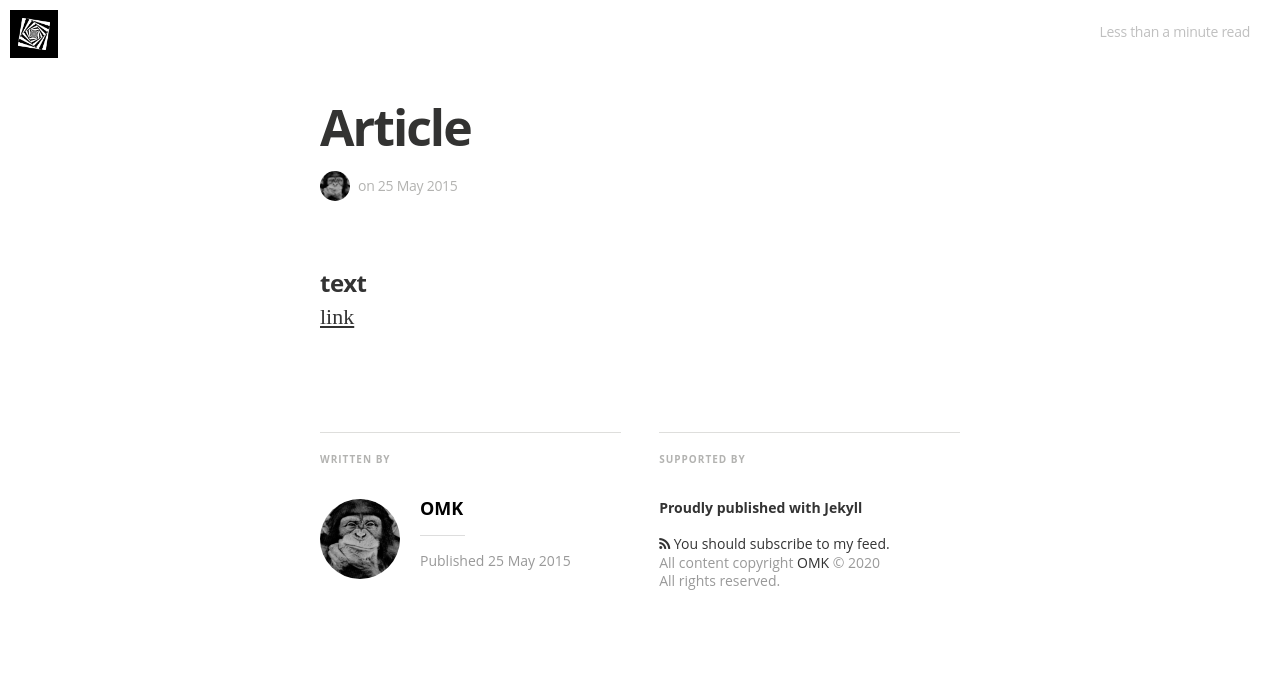
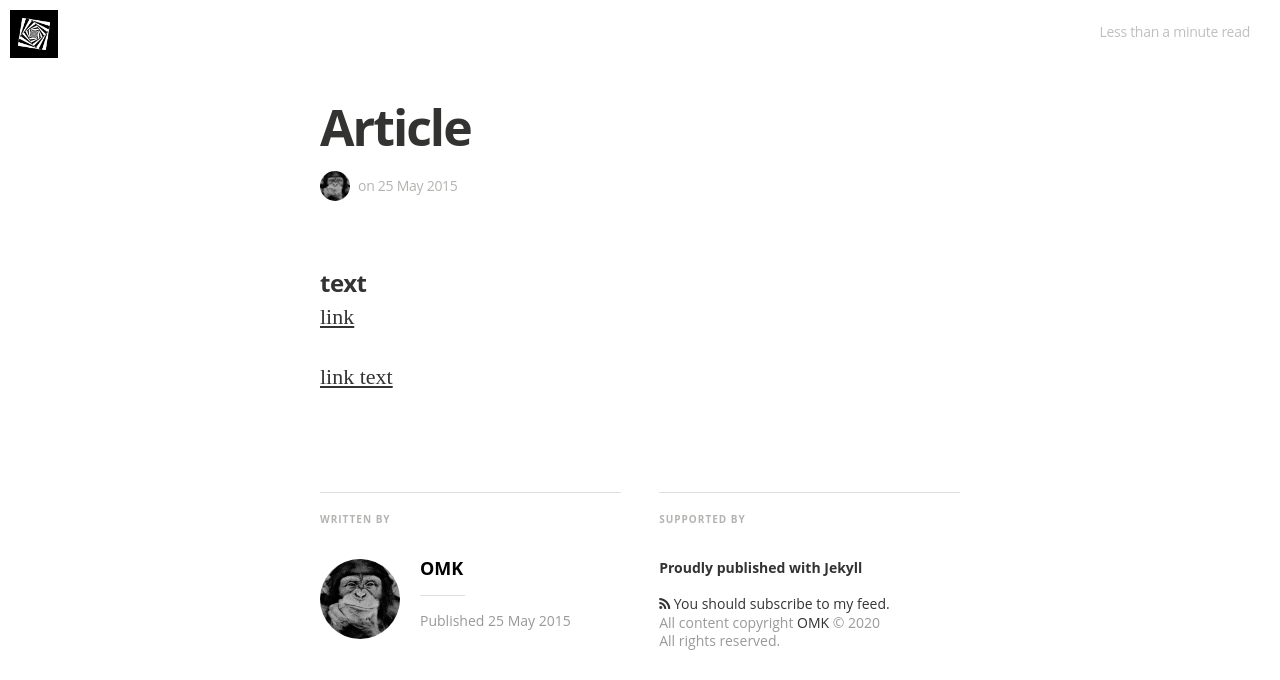
Before and after one commit to LCTyrell/LCTyrell.github.io, a Jekyll site: the page built from _posts/2019-05-25-art_bookstore.markdown, in a window 1280 px wide, cut to the strip 0-680 px from the top of the page. Built offline with Jekyll 4.4.1, drawn with Linux system fonts in a browser that asks for light colours; nearby versions of some CDN libraries; some web fonts are replaced.

Commit message:
Update 2019-05-25-art_bookstore.markdown

```diff
--- a/_posts/2019-05-25-art_bookstore.markdown
+++ b/_posts/2019-05-25-art_bookstore.markdown
@@ -10,3 +10,5 @@ image:
 ### text
 
 [link](https://github.com/LCTyrell/Fast-Neural-Style-Transfer-on-NCS2)
+
+<a href="https://github.com/LCTyrell/Fast-Neural-Style-Transfer-on-NCS2">link text</a>
```
